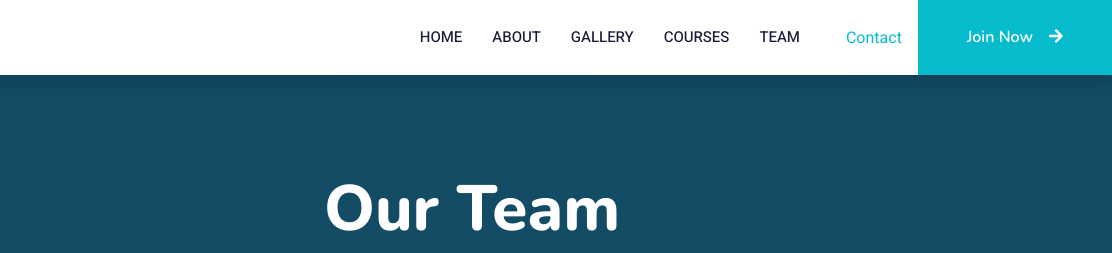
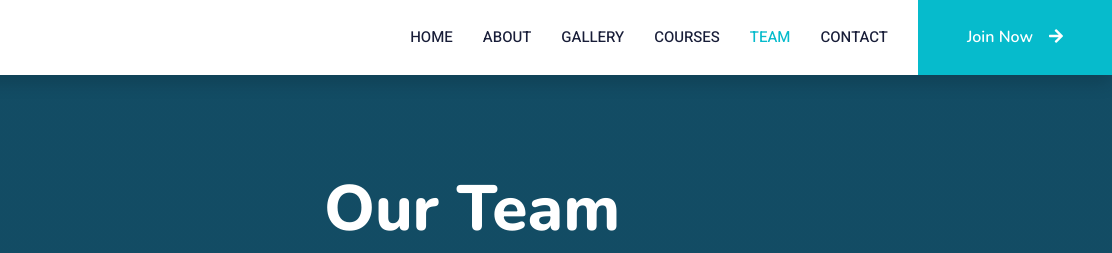
Before and after one commit to LearnRobo/logincode, a plain HTML site: page team.html in a window 1280 px wide. Shown: the top 253 px of the page, 168-1280 px from the left. Drawn offline with nearby package versions, Linux system fonts and the light colour scheme.

Commit message:
qmoytrfg

```diff
--- a/team.html
+++ b/team.html
@@ -56,15 +56,15 @@
                 <a href="about.html" class="nav-item nav-link">About</a>
                 <a href="Gallery.html" class="nav-item nav-link">Gallery</a>
                 <a href="courses.html" class="nav-item nav-link">Courses</a>
-                <a href="team.html" class="nav-item nav-link">Team</a>
+                <a href="team.html" class="nav-item nav-link active">Team</a>
                 <!--<div class="nav-item dropdown">
                     <a href="#" class="nav-link dropdown-toggle" data-bs-toggle="dropdown">Pages</a>
                     <div class="dropdown-menu fade-down m-0">
                         <a href="team.html" class="dropdown-item">Our Team</a>
                         <a href="testimonial.html" class="dropdown-item">Testimonial</a>
-                        <a href="404.html" class="dropdown-item">404 Page</a>-->
+                        <a href="404.html" class="dropdown-item">404 Page</a>
                     </div>
-                </div>
+                </div>-->
                 <a href="contact.html" class="nav-item nav-link">Contact</a>
             </div>
             <a href="" class="btn btn-primary py-4 px-lg-5 d-none d-lg-block">Join Now<i class="fa fa-arrow-right ms-3"></i></a>
```
Also changed, not shown: Gallery.html (+2 -2 lines), about.html (+2 -2 lines), contact.html (+2 -2 lines), courses.html (+2 -2 lines), index.html (+2 -2 lines).
